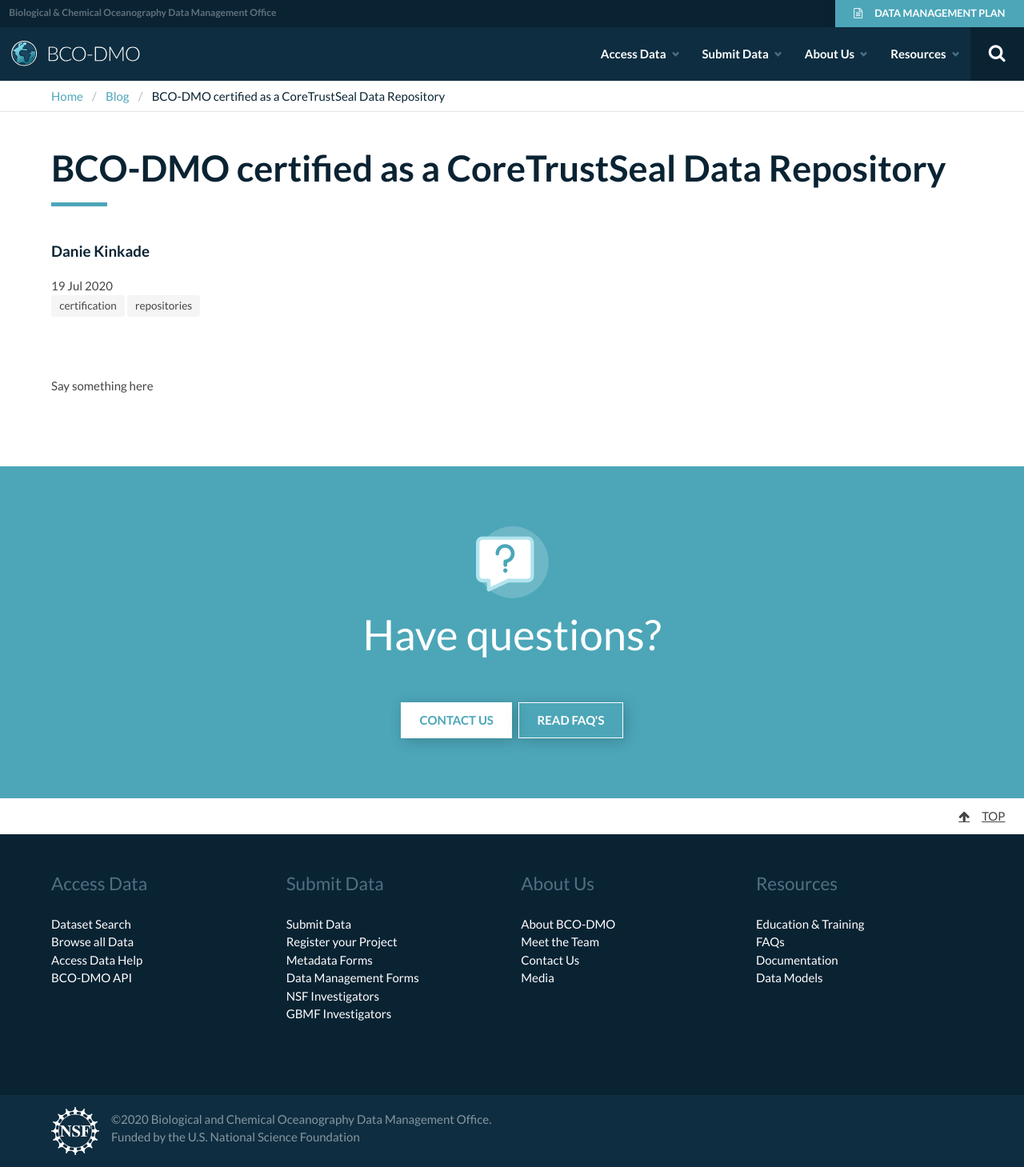
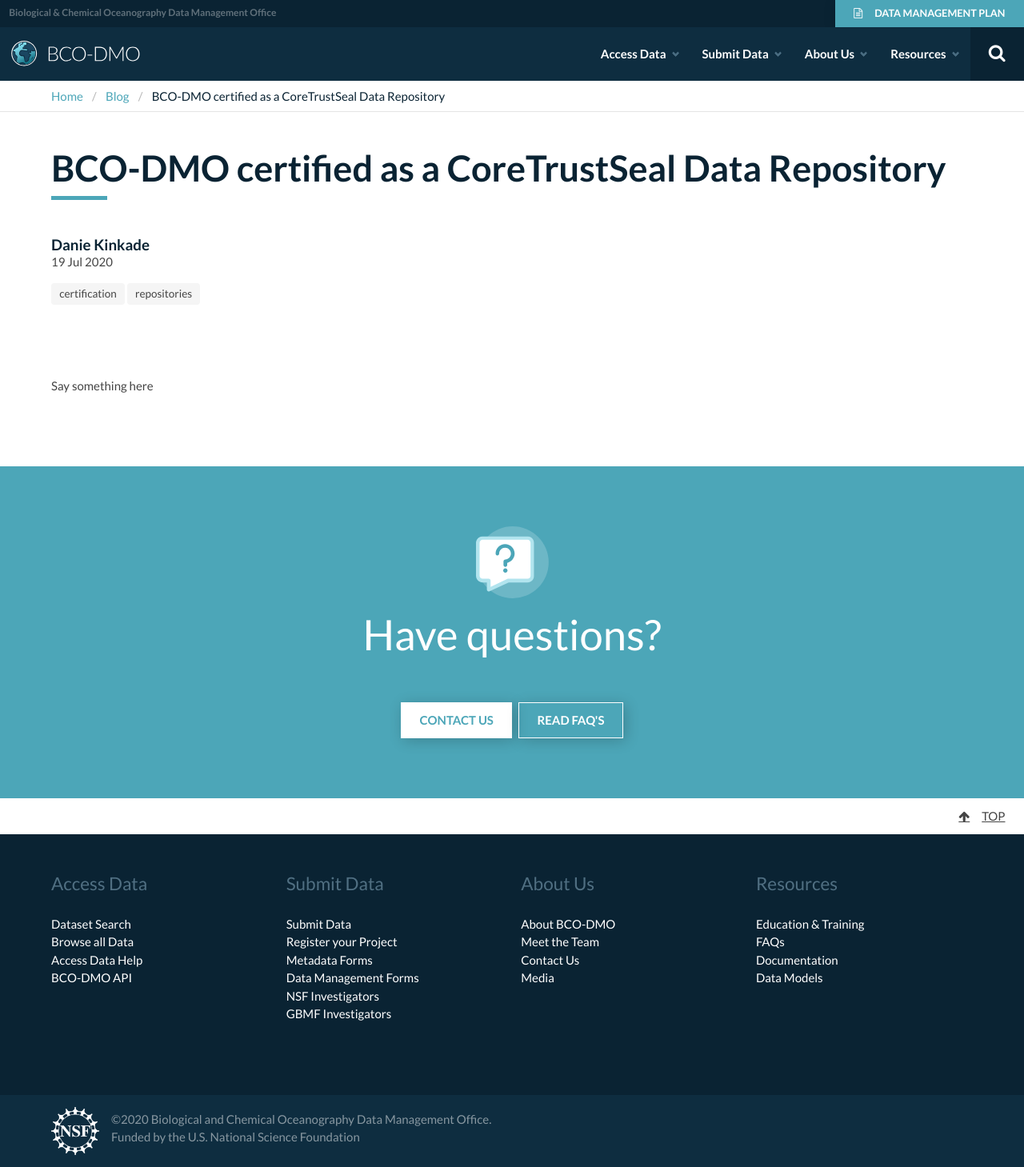
Before and after one commit to BCODMO/blog.bco-dmo.org, a Jekyll site: the page built from _posts/2020-07-19-core-trust-seal-certification.md, in a window 1280 px wide. Shown: the whole page at 80% size. Built offline with Jekyll 4.4.1, drawn with Linux system fonts in a browser that asks for light colours.

Commit message:
Update post.html

```diff
--- a/_layouts/post.html
+++ b/_layouts/post.html
@@ -2,11 +2,14 @@
 layout: default
 ---
 
-<h1 class="title is-1 is-primary">{{ page.title }}</h1>
-<h5 class="title is-5">{{ page.author.name }}</h5>
-<p>{{ page.date | date_to_string }}</p>
+<h1 class="title is-1 is-primary padding-bot-1 margin-bot-1">{{ page.title }}</h1>
+{% if page.subtitle %}
+<h5 class="subtitle is-italic padding-bot-1">{{ page.subtitle }}</h5>
+{% endif %}
+<h5 class="title is-5 margin-top-1 margin-bot-0">{{ page.author.name }}</h5>
+<p class="margin-bot-1">{{ page.date | date_to_string }}</p>
 {% if page.keywords %}
-<p>
+<p class="margin-bot-1">
 {% for keyword in page.keywords %}
   <span class="tag">{{ keyword }}</span>
 {% endfor %}
```
